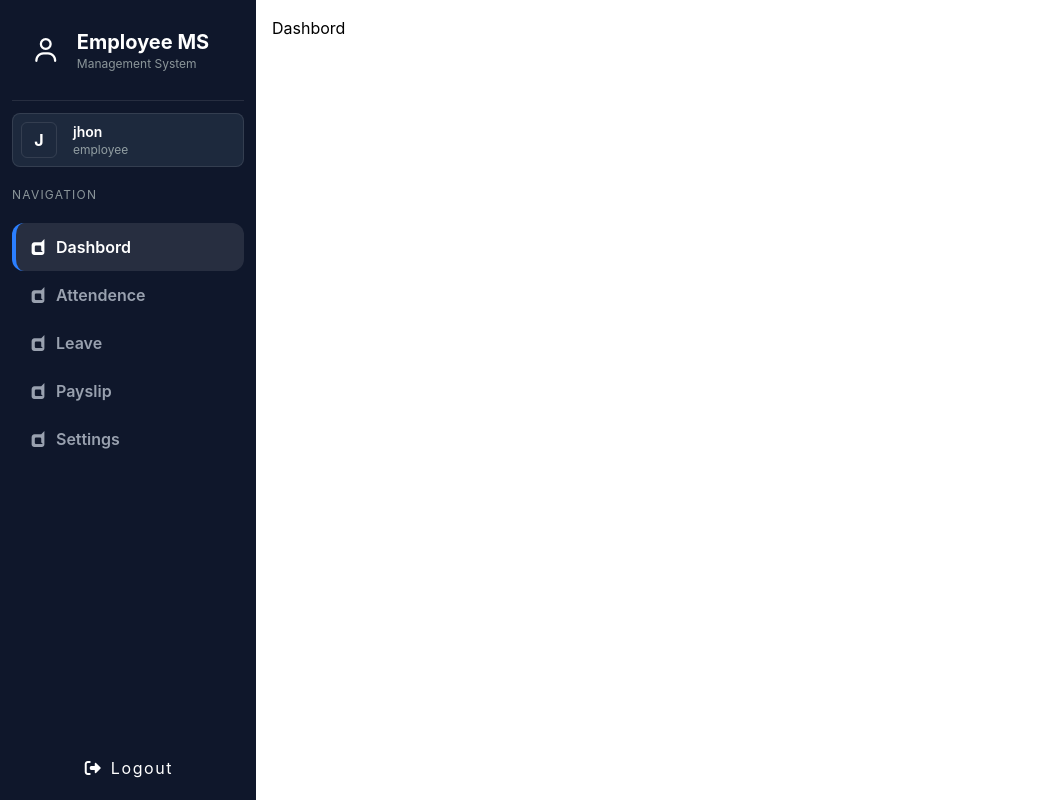
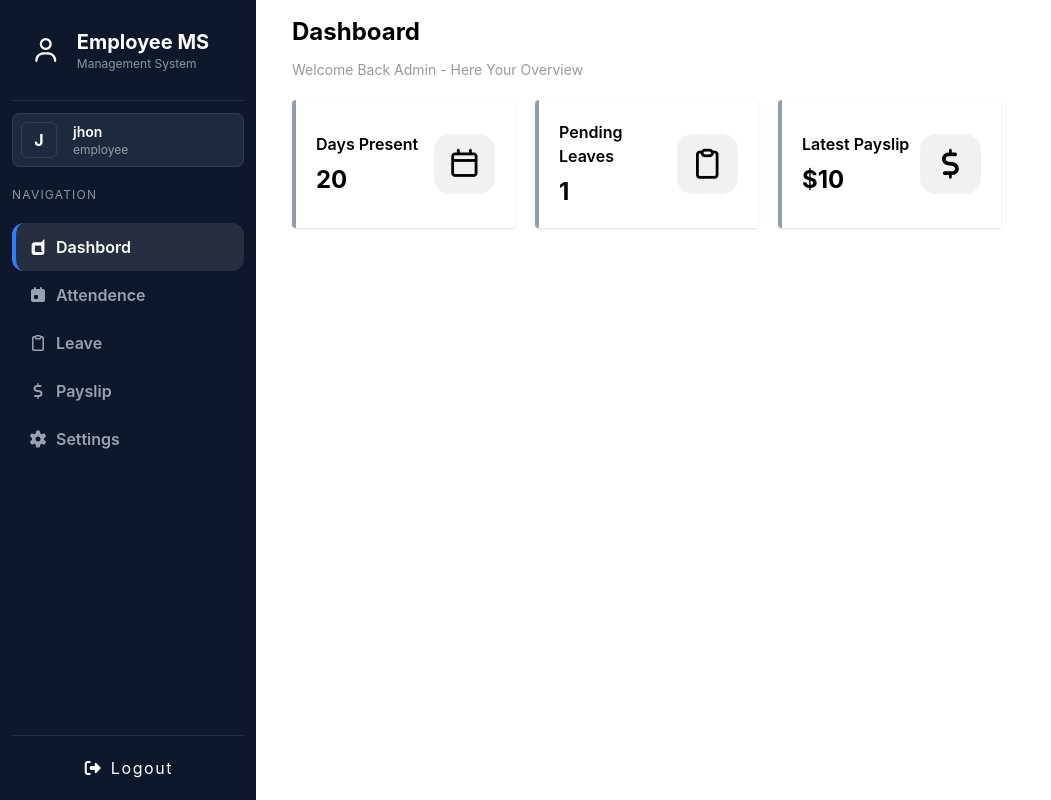
Before and after one commit to hareeshvs72/Employee-Managemnet-System---Frontend, a React (Vite) app: page /dashbord in a window 1280 px wide. Shown: the whole page, without its empty margins (0-1051 px from the left). Built offline with nearby package versions, Linux system fonts and the light colour scheme.

Commit message:
update UI In  dashbord

```diff
--- a/src/Pages/Dashbord.jsx
+++ b/src/Pages/Dashbord.jsx
@@ -1,9 +1,26 @@
-import React from 'react'
+import React, { useEffect, useState } from 'react'
+import { dummyAdminData, EmployeeData } from '../assets/DummyData/AdminDummyData'
+import AdminDashbord from '../components/AdminDashbord'
+import EmployeeDashbord from '../components/EmployeeDashbord'
 
 function Dashbord() {
-  return (
-    <div>Dashbord</div>
-  )
+
+  const [data,setData] = useState(null)
+  const [loading,setLoading] = useState(true)
+ useEffect(()=>{
+   setData(EmployeeData)
+ },[])
+
+ console.log(data);
+
+ if(!loading) return <>Loading</>
+ if(!data) return <>Faild To Fetch The data</>
+ if(data?.role == "Admin"){
+  return <AdminDashbord/>
+ }
+ else{
+  return <EmployeeDashbord/>
+ }
 }
 
 export default Dashbord
--- /dev/null
+++ b/src/assets/DummyData/AdminDummyData.jsx
@@ -0,0 +1,13 @@
+
+
+export const dummyAdminData =
+    {
+        role:"Admin",
+        username:"Jhone"
+    }
+
+export const EmployeeData =
+    {
+        role:"employee",
+        username:"Jhone"
+    }
--- /dev/null
+++ b/src/components/AdminDashbord.jsx
@@ -0,0 +1,59 @@
+import React from 'react'
+
+function AdminDashbord() {
+    const cards = [
+        {
+            title: "Total Employees",
+            count: "3",
+            icons: <i className="fa-solid fa-user-group"></i>
+        },
+        {
+            title: "Departments",
+            count: "10",
+            icons: <i className="fa-solid fa-building"></i>
+        },
+        {
+            title: "Total Attendance",
+            count: "1",
+            icons: <i className="fa-regular fa-calendar"></i>
+        },
+        {
+            title: "Pending Leaves",
+            count: "1",
+            icons: <i className="fa-regular fa-clipboard"></i>
+        },
+    ]
+
+    return (
+        <>
+            <div className='ml-5'>
+                <h1 className='text-black font-bold text-2xl'>Dashboard</h1>
+                <p className='text-sm mt-3 text-black/40'>
+                    Welcome Back Admin - Here Your Overview
+                </p>
+            </div>
+
+            <div className='grid grid-cols-4 gap-5 my-5 px-5'>
+                {cards.map((item, index) => (
+                    <div
+                        key={index}
+                        className='flex items-center justify-between border-l-4 border-[rgba(98,116,142,0.7)] rounded-l-sm p-5 hover:-translate-y-1 transition-all hover:text-blue-400 hover:border-blue-400 shadow-sm hover:shadow-md'
+                    >
+                        <div>
+                            <p className='text-black font-semibold'>{item.title}</p>
+                            <h3 className='font-bold text-black text-2xl mt-2'>
+                                {item.count}
+                            </h3>
+                        </div>
+
+                        <span className='text-3xl p-3 rounded-2xl bg-[rgba(98,116,142,0.1)]'>
+                            {item.icons}
+                        </span>
+                    </div>
+                ))}
+            </div>
+        </>
+    )
+}
+
+export default AdminDashbord
--- /dev/null
+++ b/src/components/EmployeeDashbord.jsx
@@ -0,0 +1,54 @@
+import React from 'react'
+
+function EmployeeDashbord() {
+      const cards = [
+
+
+        {
+            title: "Days Present",
+            count: "20",
+            icons: <i className="fa-regular fa-calendar"></i>
+        },
+        {
+            title: "Pending Leaves",
+            count: "1",
+            icons: <i className="fa-regular fa-clipboard"></i>
+        },
+         {
+            title: "Latest Payslip",
+            count: "$10",
+            icons: <i class="fa-solid fa-dollar-sign"></i>
+        },
+    ]
+  return (
+<>
+            <div className='ml-5'>
+                <h1 className='text-black font-bold text-2xl'>Dashboard</h1>
+                <p className='text-sm mt-3 text-black/40'>
+                    Welcome Back Admin - Here Your Overview
+                </p>
+            </div>
+
+            <div className='grid grid-cols-4 gap-5 my-5 px-5'>
+                {cards.map((item, index) => (
+                    <div
+                        key={index}
+                        className='flex items-center justify-between border-l-4 border-[rgba(98,116,142,0.7)] rounded-l-sm p-5 hover:-translate-y-1 transition-all hover:text-blue-400 hover:border-blue-400 shadow-sm hover:shadow-md'
+                    >
+                        <div>
+                            <p className='text-black font-semibold'>{item.title}</p>
+                            <h3 className='font-bold text-black text-2xl mt-2'>
+                                {item.count}
+                            </h3>
+                        </div>
+
+                        <span className='text-3xl p-3 rounded-2xl bg-[rgba(98,116,142,0.1)]'>
+                            {item.icons}
+                        </span>
+                    </div>
+                ))}
+            </div>
+        </>  )
+}
+
+export default EmployeeDashbord
--- a/src/components/Sidebard.jsx
+++ b/src/components/Sidebard.jsx
@@ -8,10 +8,10 @@ function Sidebard() {
     })
     const sidebarDetails = [
         { title: "Dashbord", icon: <i class="fa-brands fa-dashcube"></i>, href: "/dashbord" },
-                { title: "Attendence", icon: <i class="fa-brands fa-dashcube"></i>, href: "/attendence" },
-                        { title: "Leave", icon: <i class="fa-brands fa-dashcube"></i>, href: "/leave" },
-                                { title: "Payslip", icon: <i class="fa-brands fa-dashcube"></i>, href: "/payslip" },
-                                        { title: "Settings", icon: <i class="fa-brands fa-dashcube"></i>, href: "/settings" }
+        { title: "Attendence", icon: <i class="fa-solid fa-calendar-day"></i>, href: "/attendence" },
+        { title: "Leave", icon: <i class="fa-regular fa-clipboard"></i>, href: "/leave" },
+        { title: "Payslip", icon: <i class="fa-solid fa-dollar-sign"></i>, href: "/payslip" },
+        { title: "Settings", icon:<i class="fa-solid fa-gear"></i>, href: "/settings" }
 
 
 
@@ -58,8 +58,7 @@ function Sidebard() {
                         key={index}
                         to={items.href}
                         className={({ isActive }) =>
-          `flex items-center p-3 rounded-xl border-l-4 transition-all ${
-            isActive
+                            `flex items-center p-3 rounded-xl border-l-4 transition-all ${isActive
                                 ? "bg-white/10 border-blue-500 text-white"
                                 : "border-transparent text-gray-400 hover:bg-white/5"
                             }`
@@ -74,6 +73,9 @@ function Sidebard() {
 
             {/* BOTTOM SECTION (Logout) */}
             <div>
+                <hr className='border-white/10 my-3' />
+
+
                 <button className='w-full flex items-center justify-center gap-2 px-4 py-2 hover:bg-red-500/10 hover:text-red-400 rounded-md transition'>
                     <i className="fa-solid fa-right-from-bracket"></i>
                     <span className='tracking-widest'>  Logout</span>
```
Lines whose indentation alone changed are shown as unchanged.
